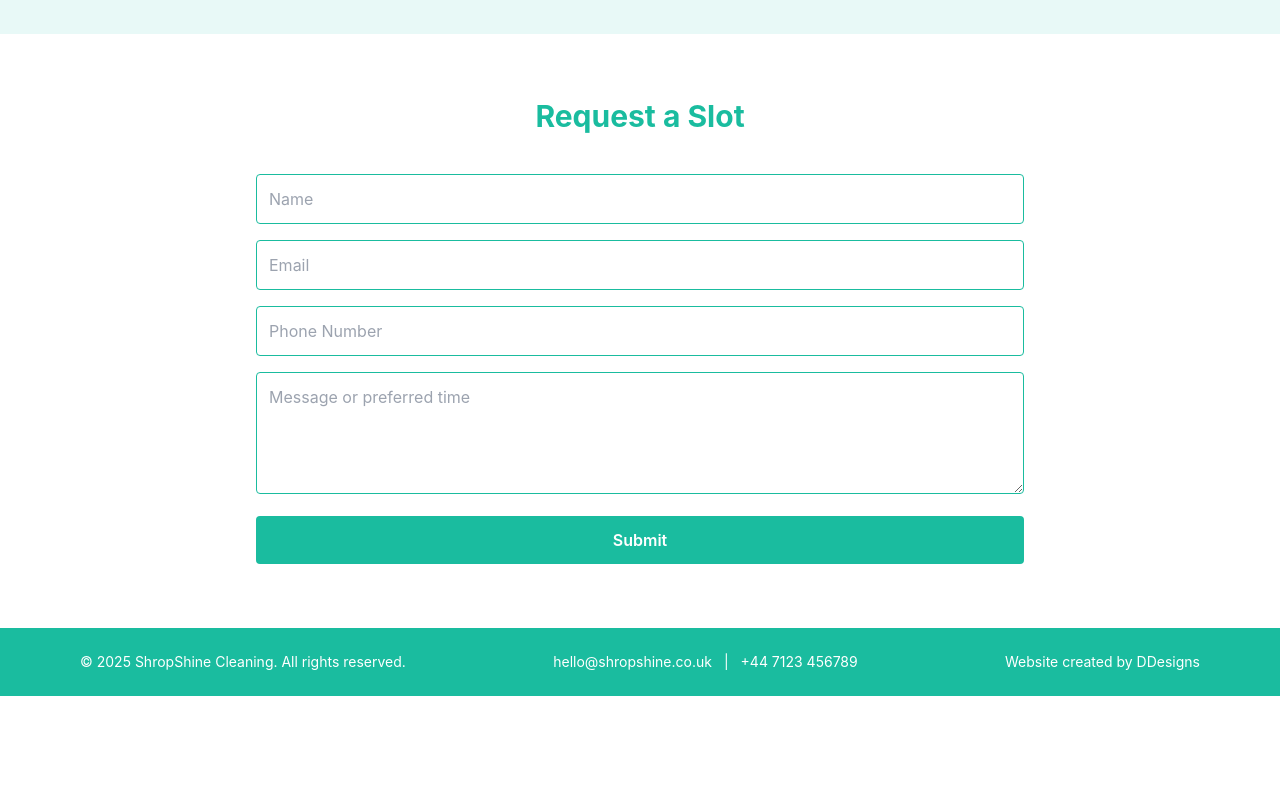
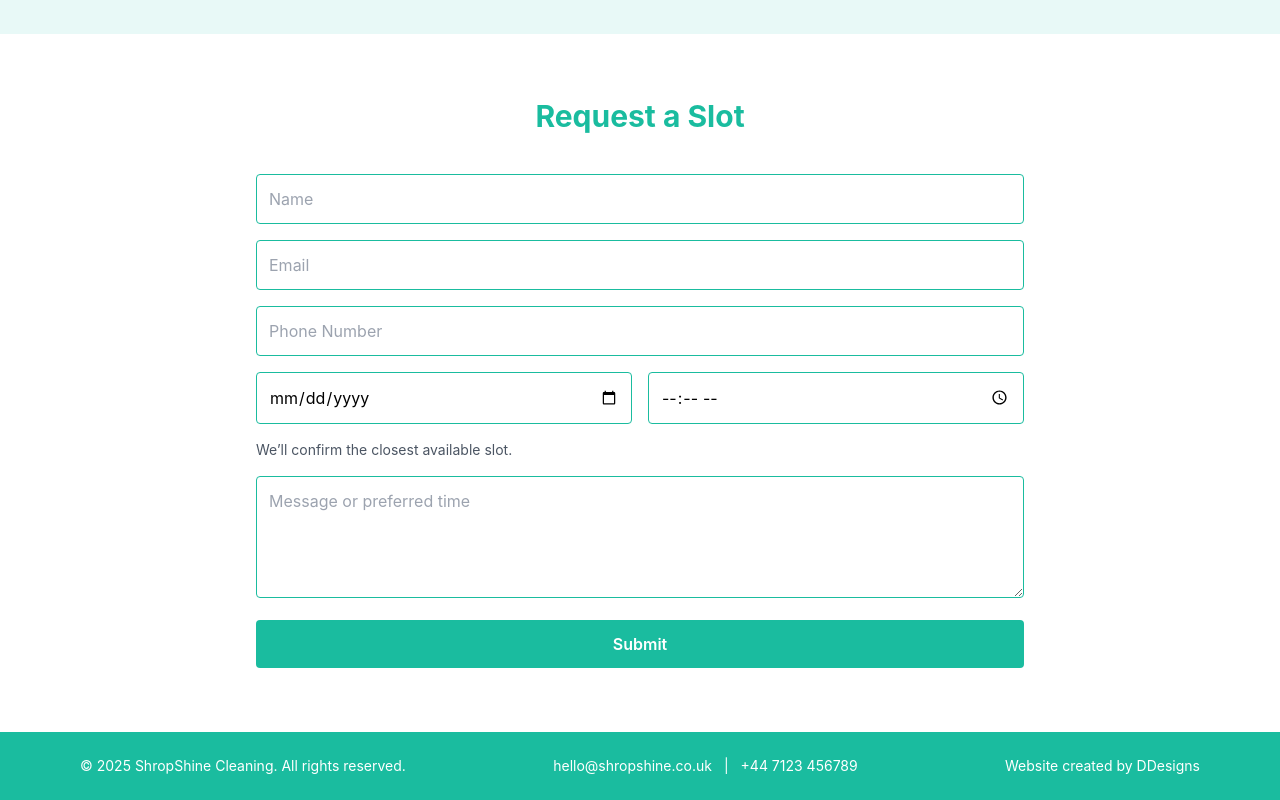
Before and after one commit to Damian-Dvs/Shropshire, a React (Vite) app: page / in a window 1280 px wide. Shown: the part 2773-3573 px from the top of the page. Before the commit the page ends 3469 px from the top, so only its background shows below. Built offline with nearby package versions, Linux system fonts and the light colour scheme.

Commit message:
Get-form integration

```diff
--- a/src/components/ContactForm.jsx
+++ b/src/components/ContactForm.jsx
@@ -3,10 +3,13 @@ import { useState } from "react";
 const GETFORM_ENDPOINT = "https://getform.io/f/bkknmmmb";
 
 export default function ContactForm() {
+  const today = new Date().toISOString().split('T')[0];
   const [formData, setFormData] = useState({
     name: "",
     email: "",
     phone: "",
+    serviceDate: "",
+    serviceTime: "",
     message: "",
     _gotcha: "", // honeypot for bots
   });
@@ -24,8 +27,8 @@ export default function ContactForm() {
   const handleSubmit = async (e) => {
     e.preventDefault();
 
-    // Simple client-side validation (same as before)
-    if (!formData.name || !formData.email || !formData.phone || !formData.message) {
+    // Simple client-side validation (now includes new fields)
+    if (!formData.name || !formData.email || !formData.phone || !formData.serviceDate || !formData.serviceTime || !formData.message) {
       setError("Please fill in all fields.");
       return;
     }
@@ -38,6 +41,8 @@ export default function ContactForm() {
       body.append("name", formData.name);
       body.append("email", formData.email);
       body.append("phone", formData.phone);
+      body.append("serviceDate", formData.serviceDate);
+      body.append("serviceTime", formData.serviceTime);
       body.append("message", formData.message);
       // Honeypot (bots will fill this, humans won't)
       body.append("_gotcha", formData._gotcha);
@@ -58,6 +63,8 @@ export default function ContactForm() {
           name: "",
           email: "",
           phone: "",
+          serviceDate: "",
+          serviceTime: "",
           message: "",
           _gotcha: "",
         });
@@ -145,6 +152,36 @@ export default function ContactForm() {
               onChange={handleChange}
               required
             />
+            <div className="grid gap-4 md:grid-cols-2">
+              <div>
+                <label htmlFor="serviceDate" className="sr-only">Preferred Date</label>
+                <input
+                  type="date"
+                  id="serviceDate"
+                  name="serviceDate"
+                  aria-label="Preferred Date"
+                  className="w-full border border-primary rounded p-3 focus:outline-none focus:ring focus:ring-primary"
+                  min={today}
+                  value={formData.serviceDate}
+                  onChange={handleChange}
+                  required
+                />
+              </div>
+              <div>
+                <label htmlFor="serviceTime" className="sr-only">Preferred Time</label>
+                <input
+                  type="time"
+                  id="serviceTime"
+                  name="serviceTime"
+                  aria-label="Preferred Time"
+                  className="w-full border border-primary rounded p-3 focus:outline-none focus:ring focus:ring-primary"
+                  value={formData.serviceTime}
+                  onChange={handleChange}
+                  required
+                />
+              </div>
+            </div>
+            <p className="text-sm text-gray-600">We’ll confirm the closest available slot.</p>
 
             <textarea
               name="message"
```
